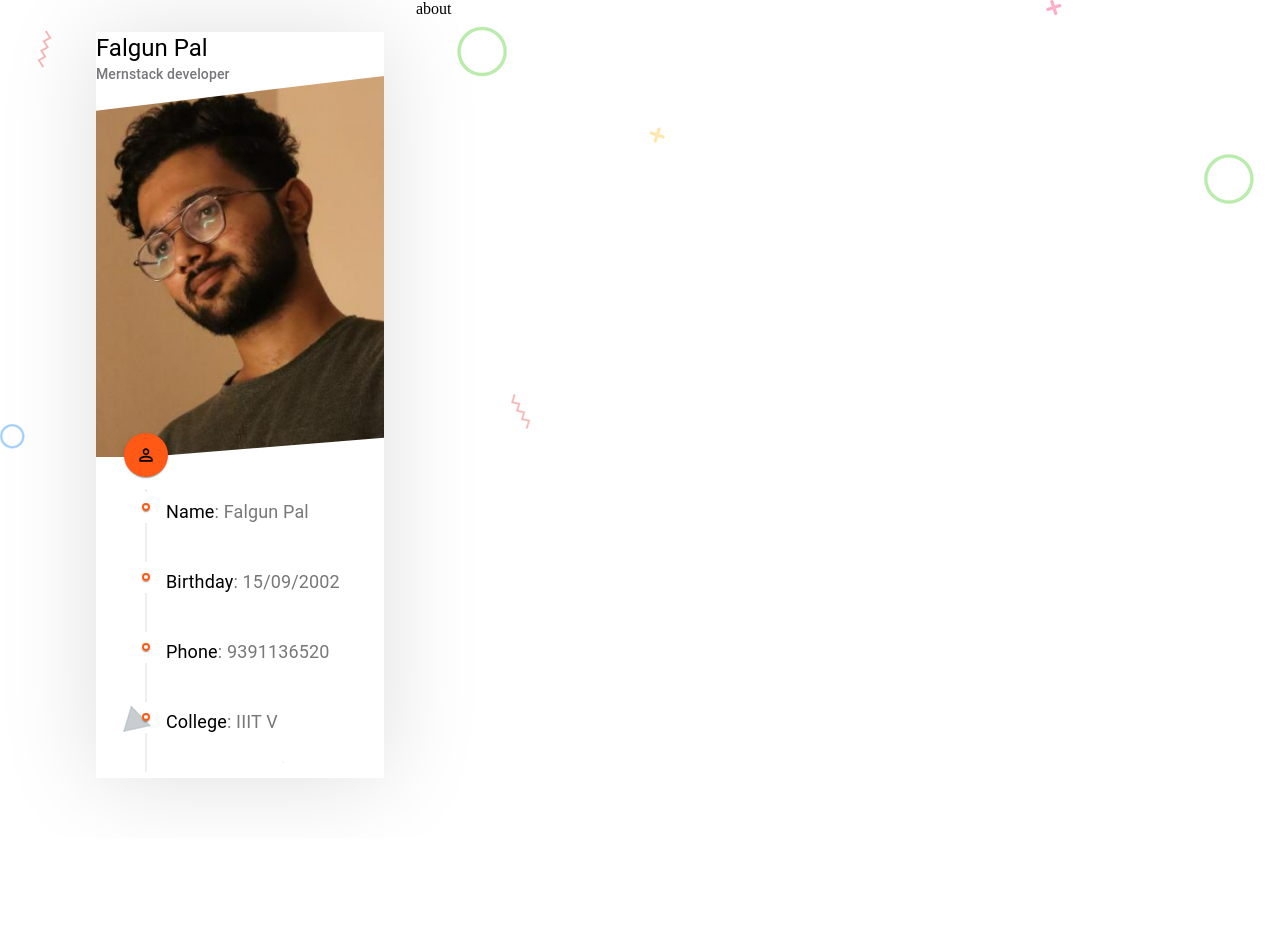
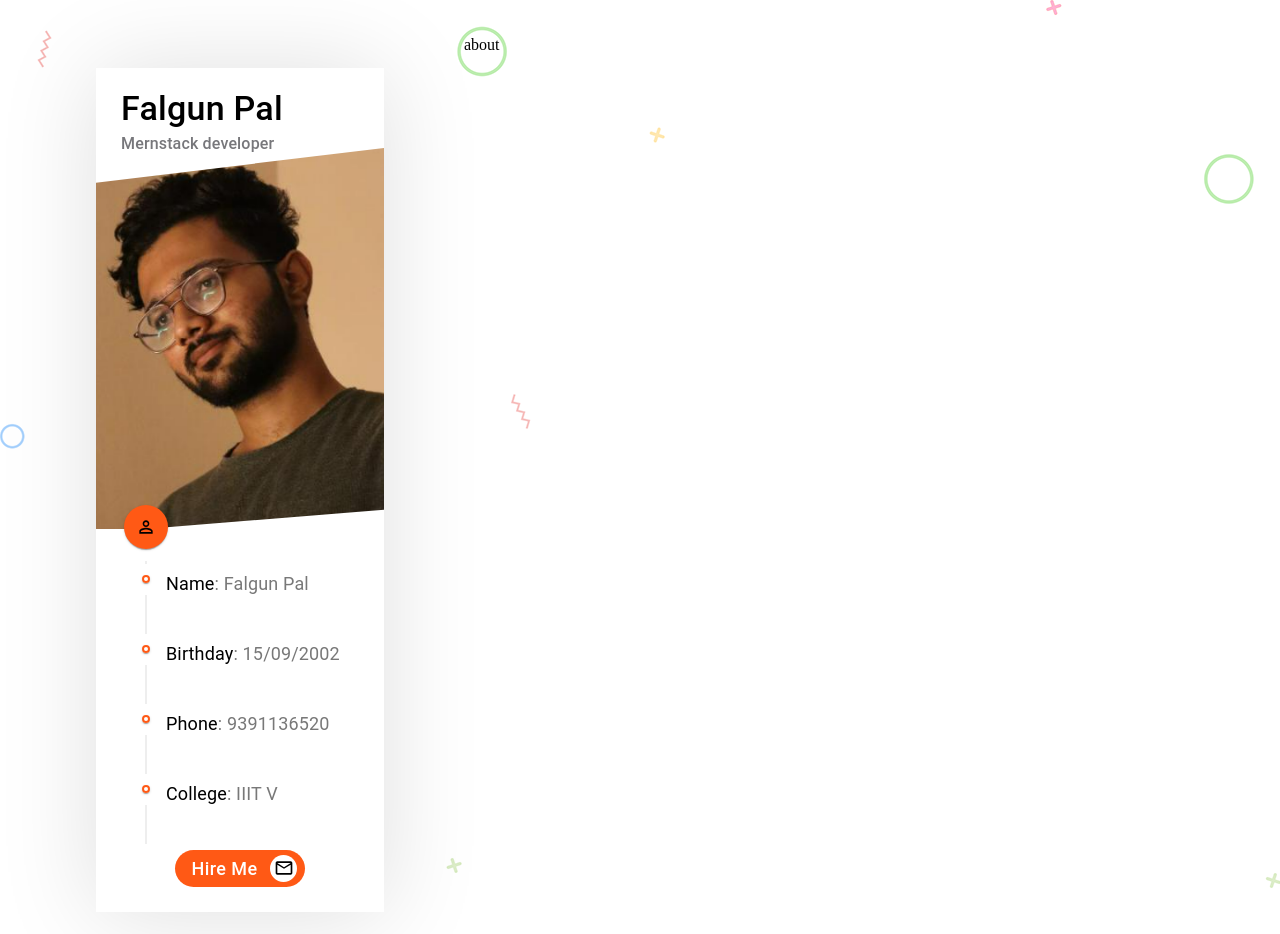
Before and after one commit to falgun143/PortfolioAssignment, a React (Vite) app: page / in a window 1280 px wide. Shown: the top 934 px of the page. Before the commit the page ends 838 px from the top, so only its background shows below. Built offline with nearby package versions, Linux system fonts and the light colour scheme.

Commit message:
AddedButtonComponent

```diff
--- a/package.json
+++ b/package.json
@@ -15,7 +15,9 @@
     "@mui/icons-material": "^5.16.1",
     "@mui/lab": "^5.0.0-alpha.60",
     "@mui/material": "^5.16.1",
+    "bootstrap": "^5.3.3",
     "react": "^18.3.1",
+    "react-bootstrap": "^2.10.4",
     "react-dom": "^18.3.1"
   },
   "devDependencies": {
--- a/src/App.css
+++ b/src/App.css
@@ -1,9 +1,20 @@
 :root {
   --main-color:#FF5915;
+}
+
+.top_36{
+  margin-top:36px;
+}
+
+@media (max-width:992px){
+  .top_65{
+    margin-top:18px;
+  }
 }
 
 .container_shadow {
   box-shadow: 0px 2px 92px 0px rgba(0, 0, 0, 0.13);
   -webkit-box-shadow: 0px 2px 92px 0px rgba(0, 0, 0, 0.13);
   -moz-box-shadow: 0px 2px 92px 0px rgba(0, 0, 0, 0.13);
+  background-color: rgb(255, 255, 255);
 }
--- a/src/App.jsx
+++ b/src/App.jsx
@@ -8,8 +8,8 @@ import { Container, Grid } from "@mui/material";
 function App() {
   return (
     <>
-      <Container>
-        <Grid container >
+      <Container className="top_36" >
+        <Grid container  gap={6} >
           <Grid item xs={12} s={12} m={4} lg={3} >
             <Profile></Profile>
           </Grid>
--- /dev/null
+++ b/src/components/Button/Button.css
@@ -0,0 +1,35 @@
+.custom_btn {
+    background-color: var(--main-color) !important;
+    font-size: 14px !important;
+    font-weight: 500 !important;
+    border: 0 !important;
+    border-radius: 50px !important;
+    padding: 1px 12px !important;
+    line-height: 35px !important;
+    min-width: 100px !important;
+    outline: none !important;
+    color: white !important;
+  }
+  .custom_btn .btn_icon_container {
+    color: #000 !important;
+    background:#fff !important;
+    border-radius: 50px !important;
+    height: 27px !important;
+    width: 27px !important;
+    line-height: 29px !important;
+    text-align: center !important;
+    display: flex !important;
+    align-items: center !important;
+    justify-content: center !important;
+  }
+  .custom_btn .btn_icon_container > MuiSvgIcon-root {
+    font-size: 16px !important;
+  }
+  .custom_btn .btn_text {
+    font-size: 18px !important;
+    text-transform: none !important;
+    text-align: center;
+    width: 100%;
+    margin-right: 5px;
+    margin-left: 5px;
+  }
--- /dev/null
+++ b/src/components/Button/Button.jsx
@@ -0,0 +1,14 @@
+import React from "react";
+import './Button.css'
+import Button from '@mui/material/Button';
+
+export const CustomButton = ({ text, icon}) => {
+  return (
+    <Button
+      className="custom_btn"
+      endIcon={<div className="btn_icon_container">{icon}</div>}
+    >
+      <span className="btn_text">{text}</span>
+    </Button>
+  );
+};
--- a/src/components/Profile/Profile.css
+++ b/src/components/Profile/Profile.css
@@ -4,6 +4,10 @@
   border-radius: 6px;
 }
 
+.profile_name{
+    margin:0px 25px;
+    padding-top: 20px;
+}
 .profile_image {
   margin-top: -10px;
   height: 10%;
@@ -24,3 +28,10 @@
     color: #787878;
 
 }
+
+ .btn_container{
+    width: 100%;
+    display:flex;
+    justify-content: center;
+    padding-bottom: 25px;
+}
--- a/src/components/Profile/Profile.jsx
+++ b/src/components/Profile/Profile.jsx
@@ -2,22 +2,23 @@ import { Typography, Card } from "@mui/material";
 import React from "react";
 import Image from "../../../public/profileimage.png";
 import { CustomTimeline } from "../TimeLine/CustomTimeLine";
-import Timeline from "@mui/lab/Timeline";
 import { CustomTimelineSeparator } from "../TimeLine/CustomTimeLine";
 import TimelineItem from "@mui/lab/TimelineItem";
 import TimelineContent from "@mui/lab/TimelineContent";
 import Data from "../../components/utils/Data";
 import PersonOutlineIcon from "@mui/icons-material/PersonOutline";
+import { CustomButton } from "../Button/Button";
 import "./Profile.css";
+import EmailOutlined from "@mui/icons-material/EmailOutlined";
 
 const CustomTimelineItem = ({ title, text }) => (
   <TimelineItem>
     <CustomTimelineSeparator />
-    <TimelineContent className="timeline_content" >
-
-      <span  className="timeline_text" style={{color:"black"}} >{title}</span>
-      <span className="timeline_text" >: {text}</span>
-
+    <TimelineContent className="timeline_content">
+      <span className="timeline_text" style={{ color: "black" }}>
+        {title}
+      </span>
+      <span className="timeline_text">: {text}</span>
     </TimelineContent>
   </TimelineItem>
 );
@@ -26,8 +27,8 @@ const Profile = () => {
   return (
     <div className="container_shadow">
       <div className="profile_name">
-        <Typography variant="h5">{Data.name}</Typography>
-        <Typography variant="subtitle2" color={"#77777B"}>
+        <Typography variant="h4"  fontWeight={"500"} >{Data.name}   </Typography>
+        <Typography variant="subtitle1" color={"#77777B"} fontWeight={"500"} >
           {Data.title}
         </Typography>
       </div>
@@ -52,11 +53,20 @@ const Profile = () => {
             title="Phone"
             text={Data.phone}
           ></CustomTimelineItem>
-            <CustomTimelineItem
+          <CustomTimelineItem
             title="College"
             text={Data.college}
           ></CustomTimelineItem>
         </CustomTimeline>
+        <div className="btn_container">
+          <a href={`mailto:${Data.email}`} style={{ textDecoration: 'none' }}>
+          <CustomButton
+            text={"Hire Me"}
+            icon={<EmailOutlined fontSize="small" />}
+          ></CustomButton>
+          </a>
+
+        </div>
       </div>
     </div>
   );
```
Also changed, not shown: 1 other file (tests, documents, lock files or other folders).
